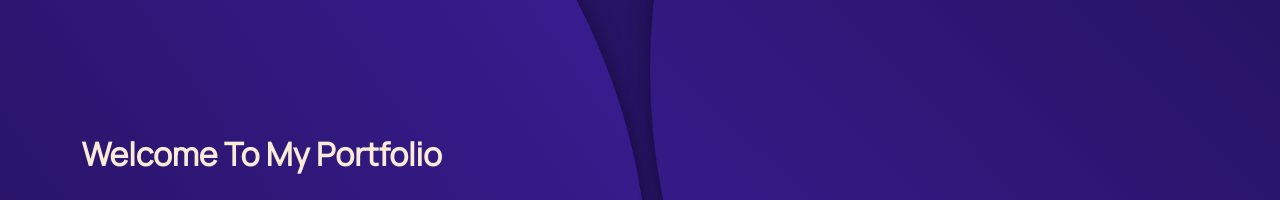
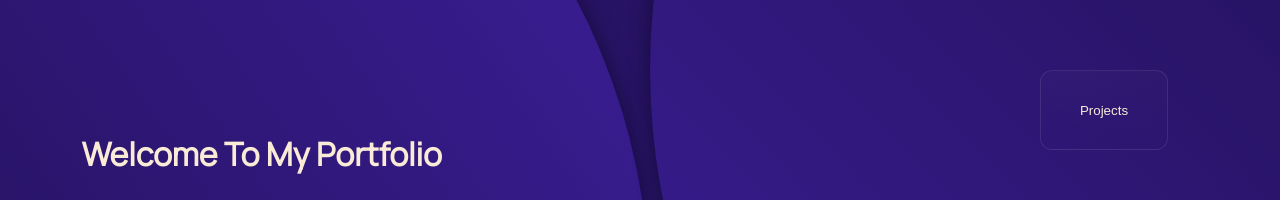
Before and after one commit to TimesPain/Portfolio, a React (Vite) app in the folder 2/: page / in a window 1280 px wide. Shown: the part 190-390 px from the top of the page. Built offline with nearby package versions, Linux system fonts and the light colour scheme.

Commit message:
new changes

```diff
--- a/2/src/App.css
+++ b/2/src/App.css
@@ -1,4 +1,4 @@
-.main-container{
+.main-container {
   position: relative;
   overflow-y: scroll;
   overflow-x: hidden;
@@ -7,11 +7,12 @@ height: 100vh;
 
 
 }
-.main-container::-webkit-scrollbar{
+
+.main-container::-webkit-scrollbar {
   display: none;
 }
 
-header.active{
+header.active {
   z-index: 1000;
   position: fixed;
 
@@ -35,7 +36,7 @@ header.active{
   border-radius: 5vh;
   border-color: rgba(22, 12, 72, 0.2);
   padding-left: 2vw;
-  box-shadow: 0px 0px 2px 0px rgba(0,0 ,0 , 0.3);
+  box-shadow: 0px 0px 2px 0px rgba(0, 0, 0, 0.3);
 
 
 }
@@ -82,7 +83,8 @@ header h2 {
   animation: fadeInUp 2s ease forwards;
   transition: all 0.2s ease;
 }
-header h2.active{
+
+header h2.active {
   color: #160c48;
 }
 
@@ -93,10 +95,12 @@ header h2.active{
     transform: translateY(0);
   }
 }
-.right-side{
+
+.right-side {
   margin-right: 3rem;
 }
-.right-side button{
+
+.right-side button {
   padding: 0.7rem;
   height: 2.5rem;
   margin-right: 1.5rem;
@@ -118,7 +122,8 @@ header h2.active{
   transition: all 0.2s ease;
   animation: name duration timing-function delay iteration-count direction fill-mode;
 }
-.right-side button.active{
+
+.right-side button.active {
   color: #160c48;
 
 }
@@ -136,7 +141,7 @@ header h2.active{
 
 
 
-.main-content{
+.main-content {
   position: relative;
   top: 300px;
 }
@@ -166,13 +171,16 @@ header h2.active{
   animation: slideIn1 2s cubic-bezier(0.165, 0.84, 0.44, 1) forwards;
   transition: all 0.8s ease;
 }
-.circle1.active{
+
+.circle1.active {
   translate: -500px;
 }
-.circle2.active{
+
+.circle2.active {
   translate: 700px;
 }
-.circle1 div{
+
+.circle1 div {
   display: flex;
   flex-direction: column;
   align-items: center;
@@ -186,22 +194,24 @@ header h2.active{
   animation: fadeInUpName 4s ease forwards;
 }
 
-.circle1 div h2{
+.circle1 div h2 {
 
   font-size: 2rem;
   color: antiquewhite;
 
 }
-.circle1 div h1{
+
+.circle1 div h1 {
   font-size: 3rem;
-  color:rgba(112, 16, 222, 0.624);
+  color: rgba(112, 16, 222, 0.624);
 }
 
 @keyframes fadeInUpName {
-  50%{
+  50% {
     opacity: 0;
     transform: translateY(30px);
   }
+
   to {
     opacity: 1;
     transform: translateY(0);
@@ -229,6 +239,35 @@ header h2.active{
   }
 }
 
+.circle2 div {
+  position: absolute;
+  top: 50%;
+  left: 30%;
+    opacity: 0;
+  transform: translateY(30px);
+
+  /* Animation */
+  animation: fadeInUpName 4s ease forwards;
+
+}
+
+.circle2 div button {
+  background: linear-gradient(180deg, rgba(255, 255, 255, 0.02), transparent);
+  height: 10vh;
+  width: 16vh;
+  border-radius: 12px;
+  color: antiquewhite;
+  padding: 14px;
+  border: 1px solid rgba(255, 255, 255, 0.09);
+  cursor: pointer;
+  transition: transform .28s ease, box-shadow .28s ease;
+}
+.circle2 div button:hover{
+
+    transform: translateY(-6px);
+    box-shadow: 0px 10px 10px rgba(112, 16, 222, 0.2);
+}
+
 .projects {
   z-index: 5;
   height: 100vh;
--- a/2/src/App.jsx
+++ b/2/src/App.jsx
@@ -59,7 +59,13 @@ export default function App() {
           </div>
         </div>
 
-        <div className={ isCircleIn ? "circle2" : "circle2 active"}></div>
+        <div className={ isCircleIn ? "circle2" : "circle2 active"}>
+          <div>
+            <button onClick={()=>{
+              ContainerElement.current.scrollTop = window.innerHeight ;
+            }}>Projects</button>
+          </div>
+        </div>
       </div>
       <div className="projects">
         <div className="project"></div>
```
Lines whose indentation alone changed are shown as unchanged.
